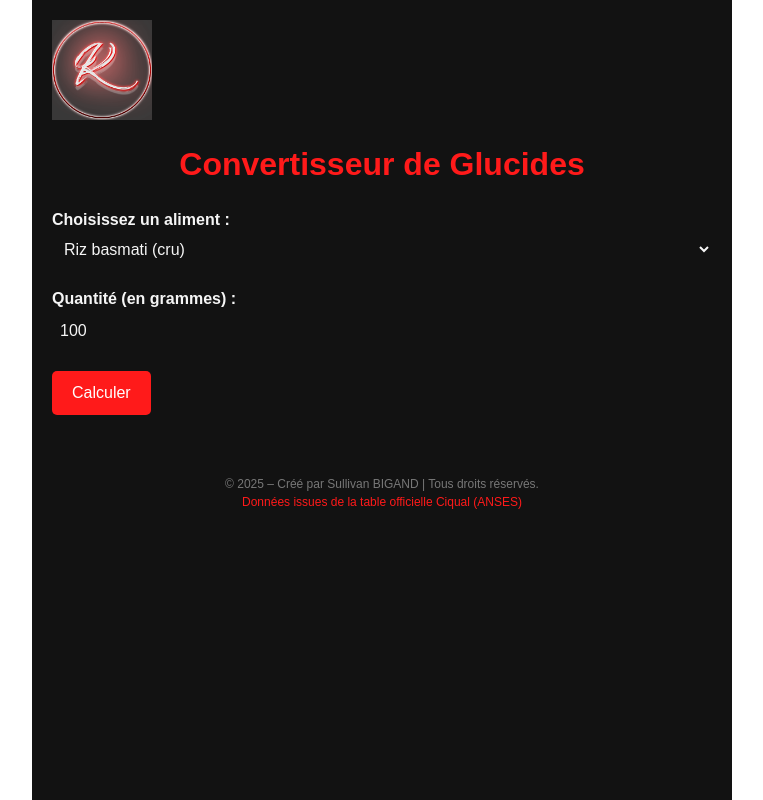
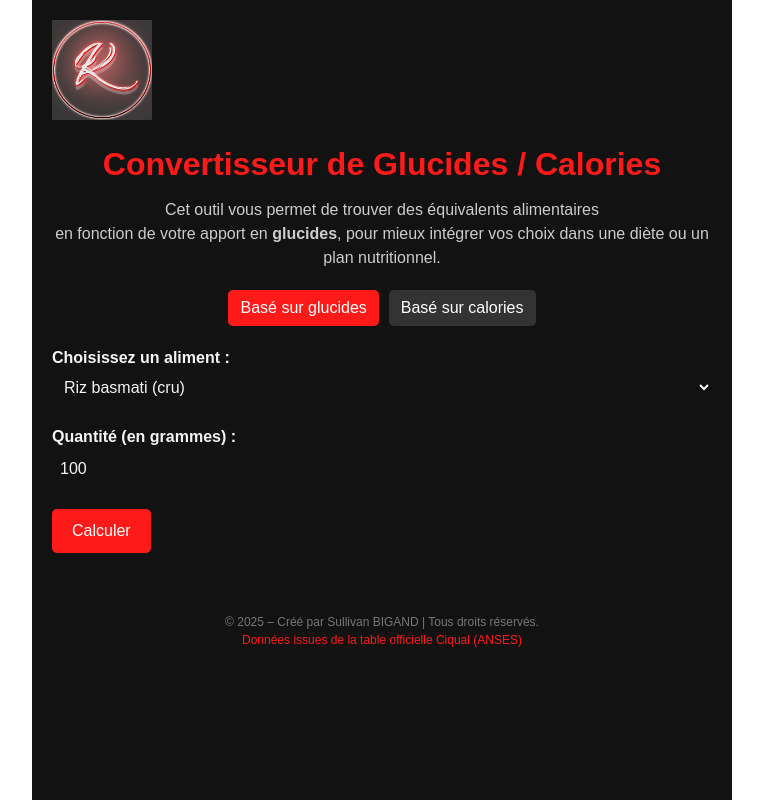
Before and after one commit to Krakitoo/convertisseur-glucides, a Next.js app: page / in a window 1280 px wide. Shown: the whole page, without its empty margins (258-1021 px from the left). Built offline with nearby package versions, Linux system fonts and the light colour scheme.

Commit message:
feat: ajout d'une explication pédagogique

```diff
--- a/src/app/page.tsx
+++ b/src/app/page.tsx
@@ -27,7 +27,7 @@ const aliments: Record<string, Aliment> = {
   "Pâtes complètes (crues)": { kcal: 348, glucides: 65, proteines: 13, lipides: 2.5, ratio: 2.4 },
   "Lentilles vertes (crues)": { kcal: 352, glucides: 63.4, proteines: 24.6, lipides: 1.1, ratio: 2.7 },
   "Lentilles corail (crues)": { kcal: 352, glucides: 63.4, proteines: 24.6, lipides: 1.1, ratio: 2.5 },
-  "Quinoa (cru)": { kcal: 358, glucides: 58.1, proteines: 13.2, lipides: 6.1, ratio: 2.5 },
+  "Quinoa (cru)": { kcal: 358, glucides: 58.1, proteines: 14, lipides: 6.1, ratio: 2.5 },
   "Pomme de terre (crue)": { kcal: 77, glucides: 17, proteines: 2, lipides: 0.1, ratio: 1.05 },
 };
 
@@ -35,14 +35,18 @@ export default function Home() {
   const [aliment, setAliment] = useState("Riz basmati (cru)");
   const [quantite, setQuantite] = useState(100);
   const [resultats, setResultats] = useState<Resultat[]>([]);
+  const [mode, setMode] = useState<"glucides" | "kcal">("glucides");
 
   const calculer = () => {
     const ref = aliments[aliment];
-    const glucidesRef = (quantite * ref.glucides) / 100;
+    const refValue = mode === "glucides"
+      ? (quantite * ref.glucides) / 100
+      : (quantite * ref.kcal) / 100;
 
     const resultatsEquivalents = Object.entries(aliments).map(([nom, val]) => {
-      const qCrue = (glucidesRef * 100) / val.glucides;
+      const qCrue = (refValue * 100) / (mode === "glucides" ? val.glucides : val.kcal);
       const qCuire = qCrue * val.ratio;
+      const glucides = (qCrue * val.glucides) / 100;
       const prot = (qCrue * val.proteines) / 100;
       const lip = (qCrue * val.lipides) / 100;
       const kcal = (qCrue * val.kcal) / 100;
@@ -51,7 +55,7 @@ export default function Home() {
         nom,
         qCrue: qCrue.toFixed(1),
         qCuire: qCuire.toFixed(1),
-        glucides: glucidesRef.toFixed(1),
+        glucides: glucides.toFixed(1),
         proteines: prot.toFixed(1),
         lipides: lip.toFixed(1),
         kcal: kcal.toFixed(1),
@@ -67,9 +71,24 @@ export default function Home() {
         <img src="/image krakito.png" alt="Logo" width={100} height={100} />
       </div>
 
-      <h1 style={{ fontSize: "32px", fontWeight: "bold", textAlign: "center", marginBottom: 20, color: "#ff1a1a" }}>
-        Convertisseur de Glucides
+      <h1 style={{ fontSize: "32px", fontWeight: "bold", textAlign: "center", marginBottom: 10, color: "#ff1a1a" }}>
+        Convertisseur de Glucides / Calories
       </h1>
+
+      <p style={{ textAlign: "center", marginBottom: 20, color: "#ccc" }}>
+        Cet outil vous permet de trouver des équivalents alimentaires<br />
+        en fonction de votre apport en <strong>{mode === "glucides" ? "glucides" : "calories"}</strong>,
+        pour mieux intégrer vos choix dans une diète ou un plan nutritionnel.
+      </p>
+
+      <div style={{ textAlign: "center", marginBottom: 20 }}>
+        <button onClick={() => setMode("glucides")} style={{ marginRight: 10, backgroundColor: mode === "glucides" ? "#ff1a1a" : "#333", color: "white", padding: "6px 12px", border: "none", borderRadius: 5 }}>
+          Basé sur glucides
+        </button>
+        <button onClick={() => setMode("kcal")} style={{ backgroundColor: mode === "kcal" ? "#ff1a1a" : "#333", color: "white", padding: "6px 12px", border: "none", borderRadius: 5 }}>
+          Basé sur calories
+        </button>
+      </div>
 
       <div style={{ marginBottom: 20 }}>
         <label><strong>Choisissez un aliment :</strong></label><br />
@@ -107,7 +126,9 @@ export default function Home() {
 
       {resultats.length > 0 && (
         <div style={{ marginTop: 40 }}>
-          <h2 style={{ fontSize: "24px", fontWeight: "bold" }}>Résultats équivalents :</h2>
+          <h2 style={{ fontSize: "24px", fontWeight: "bold" }}>
+            Résultats équivalents ({mode === "glucides" ? "glucides" : "calories"})
+          </h2>
           {resultats.map((res) => (
             <div
               key={res.nom}
```
